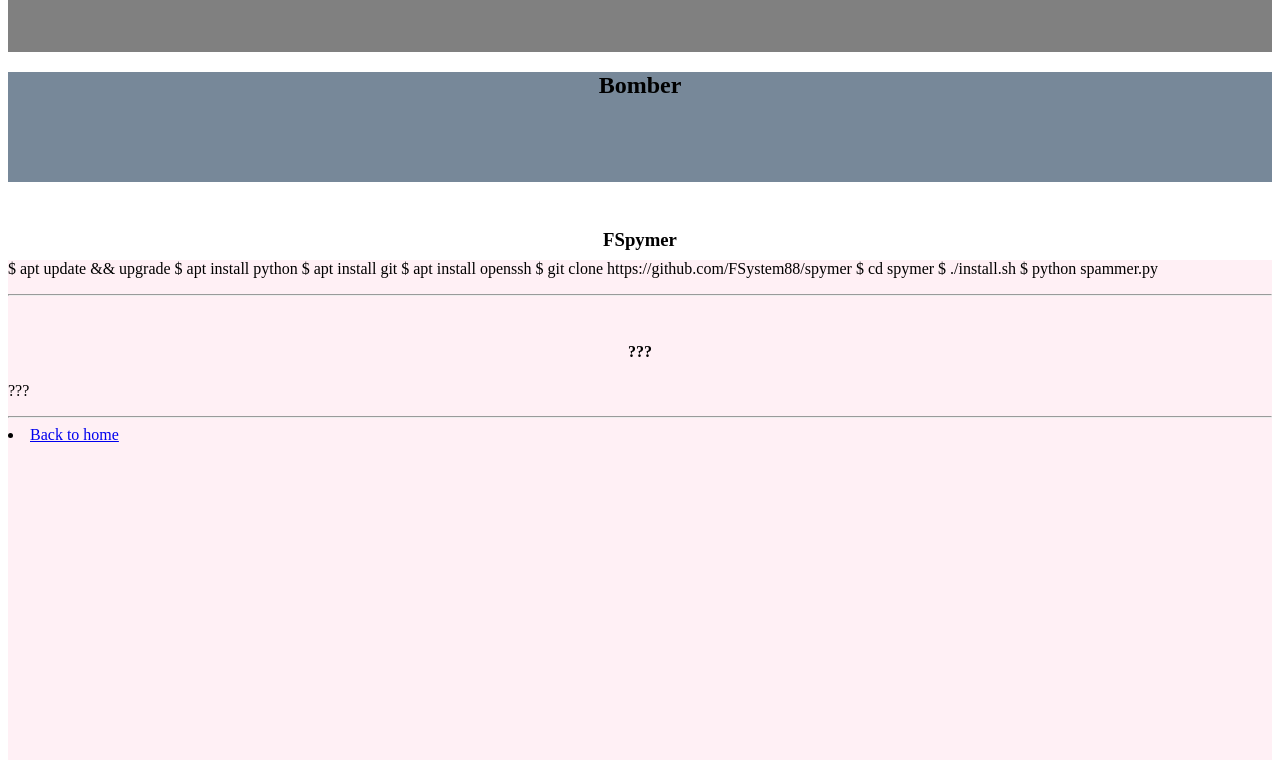
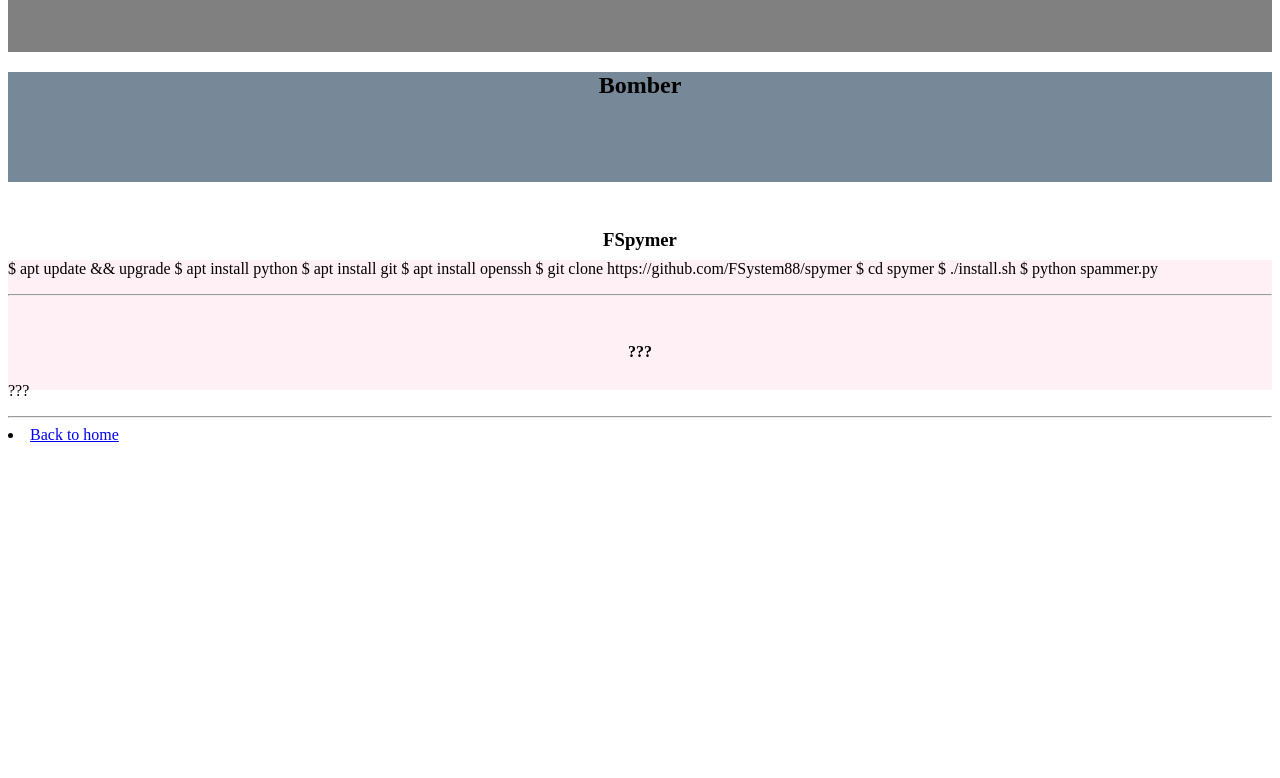
Before and after one commit to CrystalUvU/NagiGit, a plain HTML site: page page2.html in a window 1280 px wide. Shown: the part 69-847 px from the top of the page. After the commit the page ends 800 px from the top, so only its background shows below. Drawn offline with Linux system fonts and the light colour scheme.

Commit message:
Update page2.html

```diff
--- a/page2.html
+++ b/page2.html
@@ -12,7 +12,7 @@
 				</div>
 				<br>
 				<h3 style="position: relative;text-align: center;">FSpymer</h3>
-				<div style="position: relative; background-color: #FFF0F5;wight: 500px;height: 500px; top: -10px;">
+				<div style="position: relative; background-color: #FFF0F5;wight: 135px;height: 130px; top: -10px;">
 				<p>$ apt update && upgrade
 				$ apt install python
 				$ apt install git
```
